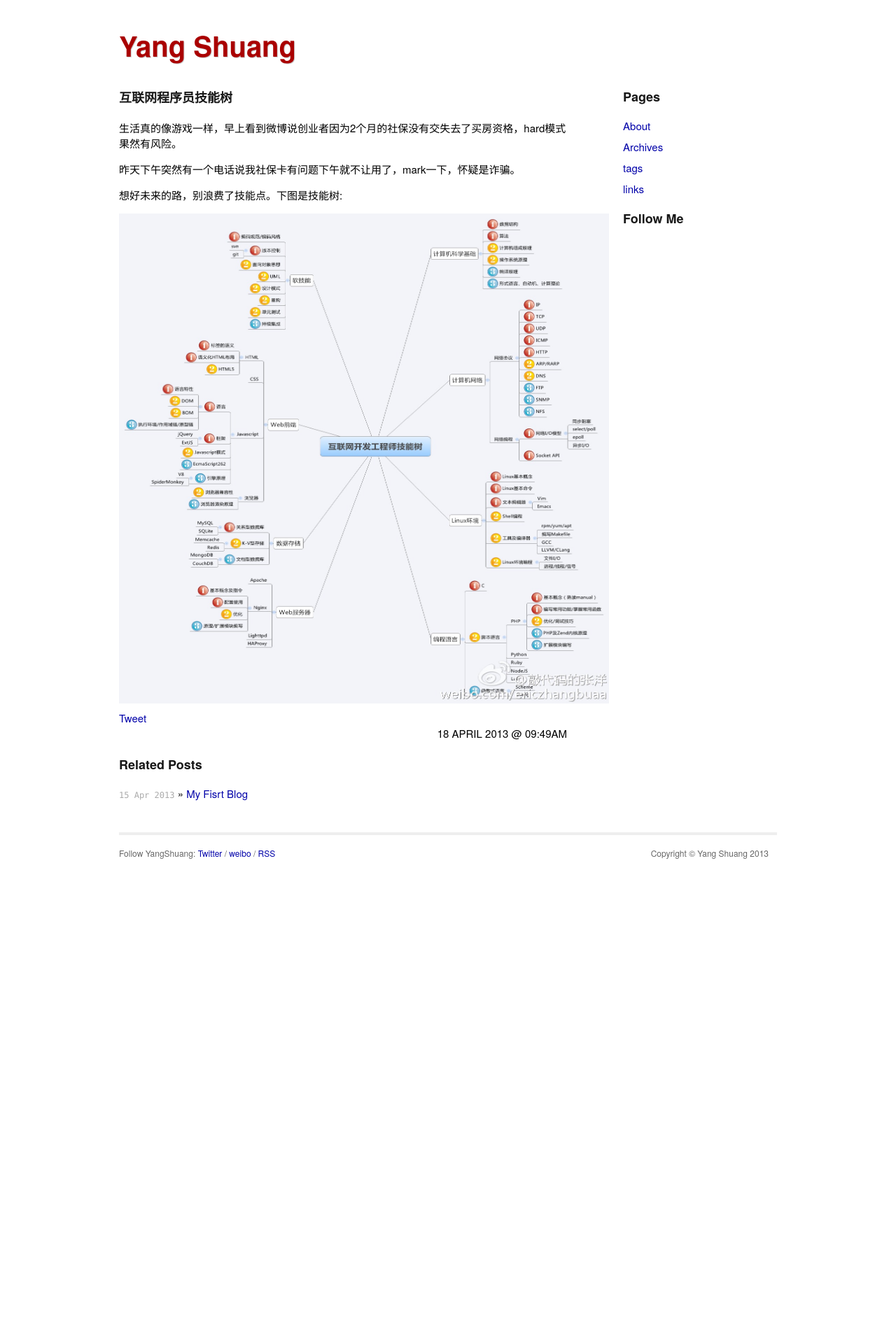
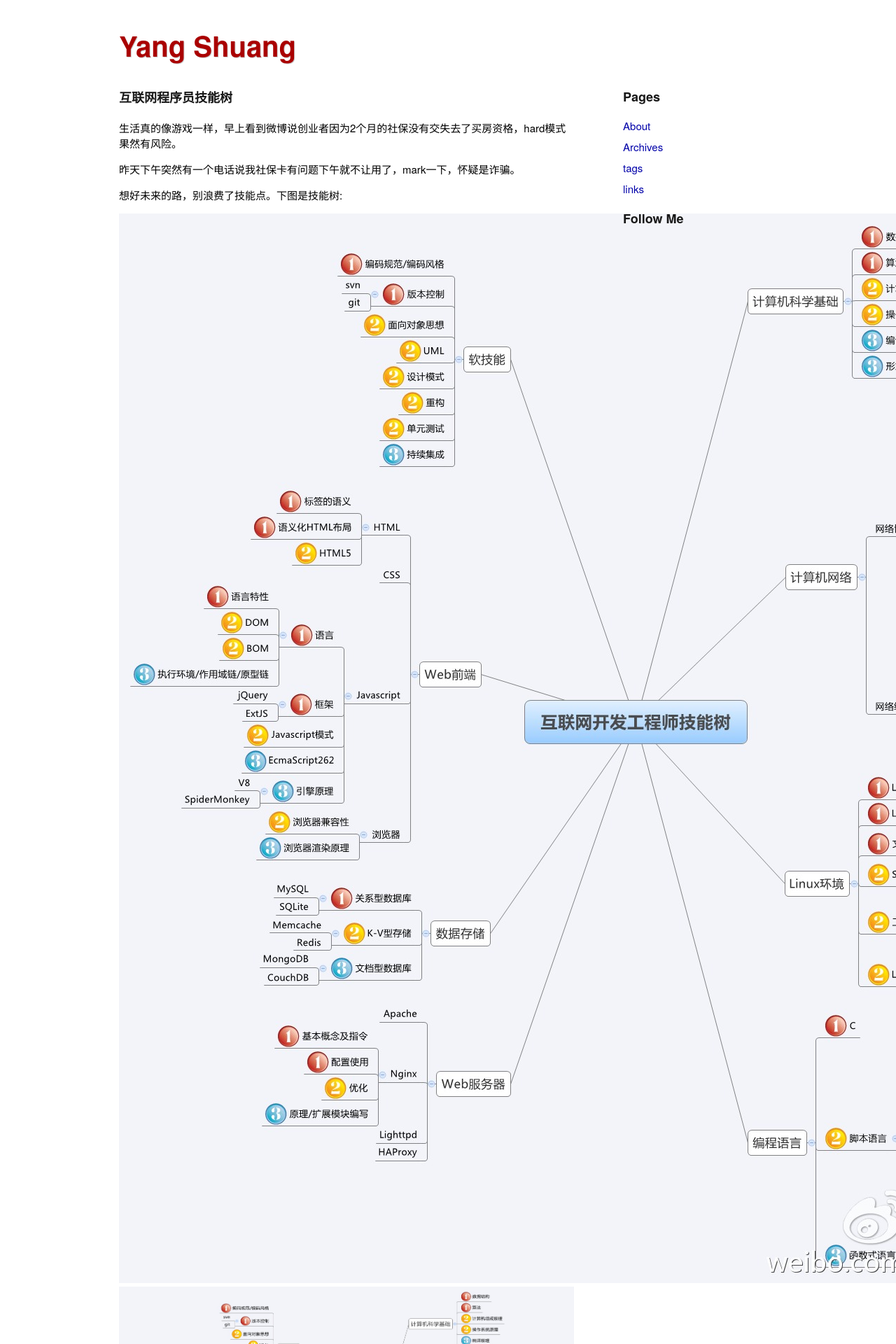
Before and after one commit to utwodownson/utwodownson.github.com, a Jekyll site: the page built from _posts/2013-04-18-the-skill.md, in a window 1280 px wide. Shown: the top 1920 px of the page at 70% size. Built offline with Jekyll 4.4.1, drawn with Linux system fonts in a browser that asks for light colours; Markdown is read by kramdown in place of the engine named in the settings; comment, search, counter and statistics services are not loaded; before the commit the page ends 1235 px from its top, so only the background shows below that.

Commit message:
4.18 blog

```diff
--- a/_posts/2013-04-18-the-skill.md
+++ b/_posts/2013-04-18-the-skill.md
@@ -11,5 +11,5 @@
 想好未来的路，别浪费了技能点。下图是技能树:
 
 <!--break-->
-
-<img src="/images/skill.jpg"  alt="互联网程序员技能树" height="700" width="700"/>
+![image](/images/skill.jpg)
+<img src="/images/skill.jpg"  alt="互联网程序员技能树" height="650" width="650"/>
```
